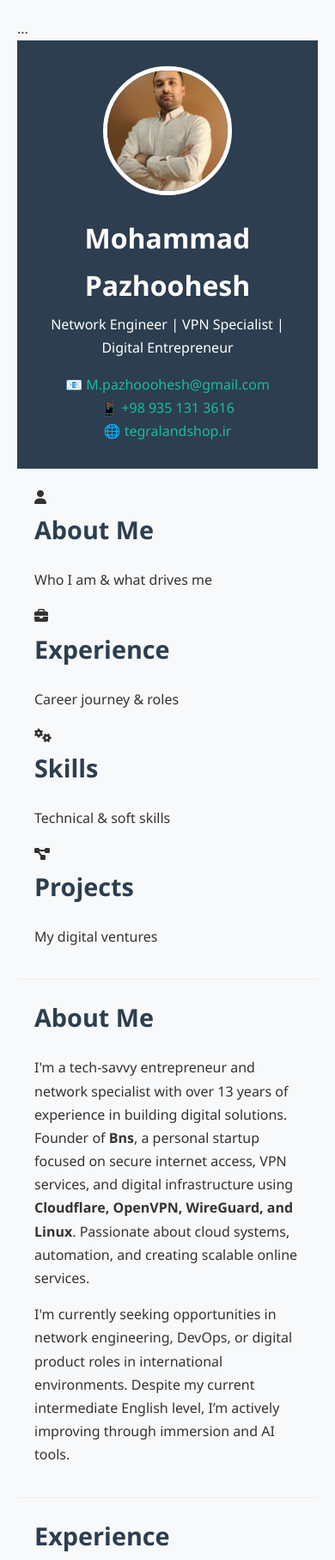
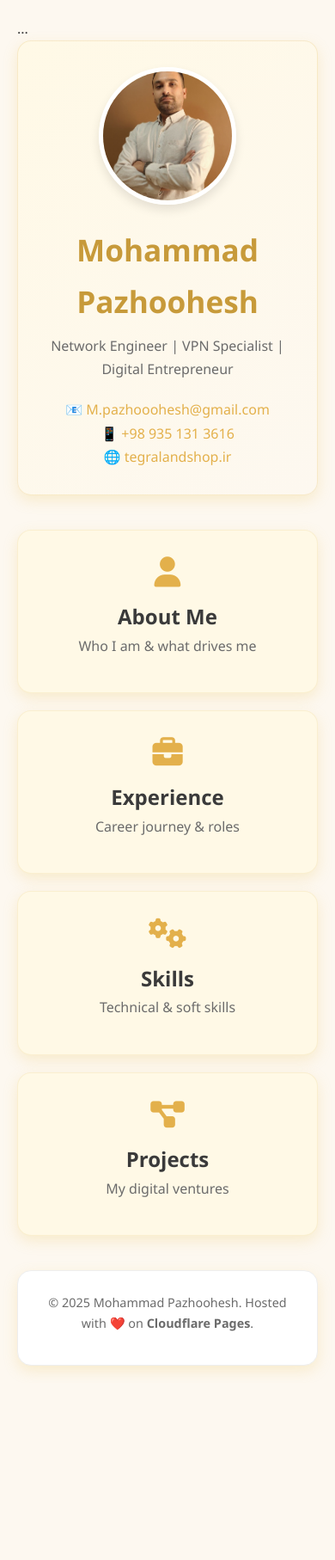
Before and after one commit to Farsimen/resupajo, a plain HTML site: page index.html in a window 390 px wide. Shown: the top 1814 px of the page at 86% size. After the commit the page ends 1608 px from the top, so only its background shows below. Drawn offline with Linux system fonts and the light colour scheme; a script that the page names is missing.

Commit message:
Update styles.css

```diff
--- a/styles.css
+++ b/styles.css
@@ -1,4 +1,16 @@
-/* styles.css */
+/* styles.css - Modern Yellow Theme with Depth & Animation */
+
+:root {
+  --bg-primary: #fdf8f0;
+  --tile-bg: #fff9e6;
+  --accent: #e3b04b;
+  --accent-dark: #c79a3a;
+  --text-dark: #3a3a3a;
+  --text-muted: #6b6b6b;
+  --shadow: 0 6px 16px rgba(235, 200, 100, 0.25);
+  --transition: all 0.4s cubic-bezier(0.25, 0.8, 0.25, 1);
+}
+
 * {
   margin: 0;
   padding: 0;
@@ -6,124 +18,219 @@
 }
 
 body {
-  font-family: 'Segoe UI', Tahoma, Geneva, Verdana, sans-serif;
+  font-family: 'Segoe UI', 'Helvetica Neue', sans-serif;
   line-height: 1.7;
-  color: #333;
-  background: #f8f9fa;
+  color: var(--text-dark);
+  background: var(--bg-primary);
   padding: 20px;
-}
-
-.container {
-  max-width: 900px;
-  margin: 0 auto;
-  background: white;
-  border-radius: 12px;
-  box-shadow: 0 4px 15px rgba(0,0,0,0.1);
-  overflow: hidden;
+  min-height: 100vh;
 }
 
 header {
   text-align: center;
-  padding: 40px 20px;
-  background: #2c3e50;
-  color: white;
+  padding: 50px 20px;
+  background: linear-gradient(135deg, #fff9e6, #fdf8f0);
+  border-radius: 16px;
+  margin-bottom: 40px;
+  box-shadow: var(--shadow);
+  border: 1px solid rgba(230, 200, 120, 0.3);
 }
 
 .profile-image {
-  width: 150px;
-  height: 150px;
+  width: 160px;
+  height: 160px;
   border-radius: 50%;
   border: 5px solid white;
   object-fit: cover;
+  box-shadow: 0 6px 12px rgba(0, 0, 0, 0.1);
   margin-bottom: 15px;
+  transition: transform 0.3s ease;
+}
+
+.profile-image:hover {
+  transform: scale(1.05);
 }
 
 h1 {
-  font-size: 2.5em;
-  margin-bottom: 5px;
+  font-size: 2.6em;
+  margin-bottom: 8px;
+  color: var(--accent-dark);
+  font-weight: 600;
 }
 
 p {
-  margin-bottom: 15px;
+  margin-bottom: 10px;
+  color: var(--text-muted);
 }
 
 .contact-info {
-  margin-top: 15px;
+  margin-top: 20px;
 }
 
 .contact-info a {
-  color: #1abc9c;
+  color: var(--accent);
   text-decoration: none;
-  margin: 0 10px;
+  margin: 0 12px;
   display: inline-block;
+  font-weight: 500;
+  transition: var(--transition);
 }
 
 .contact-info a:hover {
-  text-decoration: underline;
+  color: var(--accent-dark);
+  transform: translateY(-2px);
 }
 
-section {
-  padding: 30px;
-  border-bottom: 1px solid #eee;
+/* Tiles Grid */
+#tiles-container {
+  display: grid;
+  grid-template-columns: repeat(auto-fit, minmax(260px, 1fr));
+  gap: 24px;
+  margin-bottom: 40px;
 }
 
-section:last-child {
-  border-bottom: none;
+.tile {
+  background: var(--tile-bg);
+  border-radius: 16px;
+  box-shadow: var(--shadow);
+  padding: 30px 25px;
+  text-align: center;
+  cursor: pointer;
+  transition: var(--transition);
+  border: 1px solid rgba(230, 200, 120, 0.2);
+  position: relative;
+  overflow: hidden;
 }
 
-h2 {
-  color: #2c3e50;
-  margin-bottom: 20px;
-  font-size: 1.8em;
+.tile::before {
+  content: '';
+  position: absolute;
+  top: 0; left: 0;
+  width: 100%; height: 4px;
+  background: var(--accent);
+  transform: scaleX(0);
+  transform-origin: left;
+  transition: transform 0.4s ease;
 }
 
-.job, .project {
-  margin-bottom: 25px;
+.tile:hover::before {
+  transform: scaleX(1);
 }
 
-.job h3, .project h3 {
-  color: #2980b9;
+.tile:hover {
+  transform: translateY(-12px) scale(1.02);
+  box-shadow: 0 12px 24px rgba(235, 200, 100, 0.3);
+  background: #fffbeb;
 }
 
-.job ul {
-  margin: 10px 0 0 20px;
+/* Icon Styling */
+.icon {
+  font-size: 2.2em;
+  color: var(--accent);
+  margin-bottom: 15px;
+  display: block;
+  transition: var(--transition);
 }
 
-.job li {
-  margin-bottom: 8px;
+.tile:hover .icon {
+  transform: scale(1.1) rotate(5deg);
 }
 
+/* Hidden Content - Slide Up Animation */
+.hidden-content {
+  display: none;
+  padding: 35px;
+  background: white;
+  border-radius: 16px;
+  box-shadow: 0 8px 25px rgba(0, 0, 0, 0.12);
+  margin-bottom: 30px;
+  border: 1px solid #eee;
+  animation: slideUp 0.5s ease forwards;
+}
+
+@keyframes slideUp {
+  from {
+    opacity: 0;
+    transform: translateY(20px);
+    max-height: 0;
+  }
+  to {
+    opacity: 1;
+    transform: translateY(0);
+    max-height: 800px;
+  }
+}
+
+.hidden-content.active {
+  display: block;
+}
+
+/* Skill List */
+.skill-group ul {
+  list-style: none;
+  padding-left: 0;
+}
+
+.skill-group li {
+  margin-bottom: 12px;
+  padding: 10px 14px;
+  background: #f9f5eb;
+  border-left: 4px solid var(--accent);
+  border-radius: 8px;
+  font-size: 0.95em;
+  transition: var(--transition);
+}
+
+.skill-group li:hover {
+  background: #f4f0e5;
+  transform: translateX(4px);
+}
+
+/* Project Button */
 .project a {
   display: inline-block;
-  background: #3498db;
+  background: var(--accent);
   color: white;
-  padding: 8px 15px;
-  border-radius: 5px;
+  padding: 10px 20px;
+  border-radius: 8px;
   text-decoration: none;
-  margin-top: 10px;
-  font-size: 0.9em;
+  font-weight: 500;
+  margin-top: 12px;
+  transition: var(--transition);
+  border: 1px solid rgba(230, 200, 120, 0.4);
 }
 
 .project a:hover {
-  background: #2980b9;
+  background: var(--accent-dark);
+  transform: translateY(-2px);
+  box-shadow: 0 4px 10px rgba(230, 200, 120, 0.3);
 }
 
+/* Footer */
 footer {
   text-align: center;
-  padding: 20px;
-  background: #ecf0f1;
-  color: #7f8c8d;
+  padding: 25px;
+  background: white;
+  border-radius: 16px;
+  box-shadow: var(--shadow);
+  color: var(--text-muted);
   font-size: 0.9em;
+  border: 1px solid #eee;
 }
 
+/* Responsive */
 @media (max-width: 600px) {
   header {
     padding: 30px 15px;
   }
   h1 {
-    font-size: 2em;
+    font-size: 2.2em;
   }
-  section {
-    padding: 20px;
+  #tiles-container {
+    grid-template-columns: 1fr;
+    gap: 20px;
+  }
+  .hidden-content {
+    padding: 25px;
   }
 }
```
